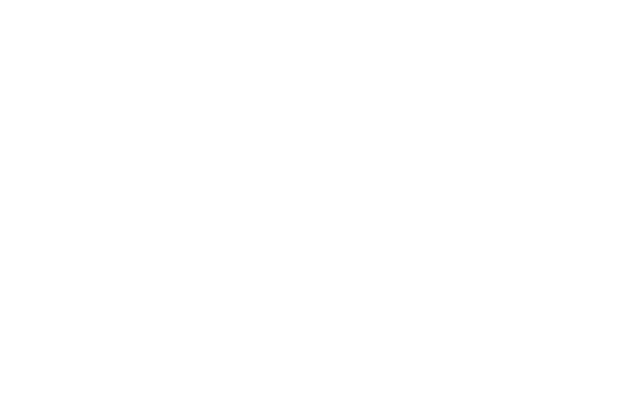
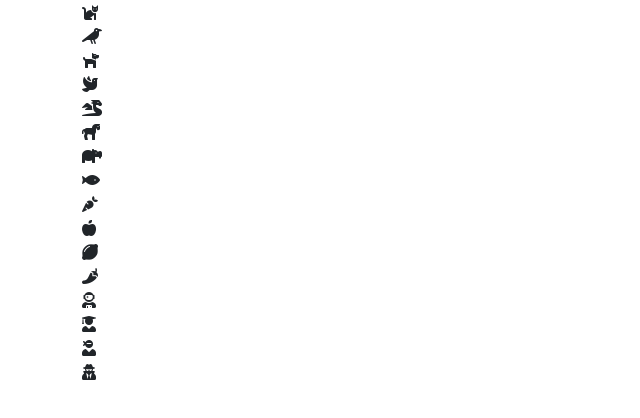
Before and after one commit to pHedi3/js-es6-icons, a plain HTML site: page index.html in a window 1280 px wide. Shown: the whole page, without its empty margins (0-640 px from the left). Drawn offline with nearby package versions, Linux system fonts and the light colour scheme.

Commit message:
fine prima parte

```diff
--- a/index.html
+++ b/index.html
@@ -5,12 +5,14 @@
     <meta http-equiv="X-UA-Compatible" content="IE=edge">
     <meta name="viewport" content="width=device-width, initial-scale=1.0">
     <title>ICONS</title>
+    <link href="https://cdnjs.cloudflare.com/ajax/libs/font-awesome/5.13.0/css/all.min.css" rel="stylesheet">
+    <link href="https://cdn.jsdelivr.net/npm/bootstrap@5.0.1/dist/css/bootstrap.min.css" rel="stylesheet" integrity="sha384-+0n0xVW2eSR5OomGNYDnhzAbDsOXxcvSN1TPprVMTNDbiYZCxYbOOl7+AMvyTG2x" crossorigin="anonymous">
     <link rel="stylesheet" href="./css/style.css">
 </head>
 <body>
 
     <div class="container">
-        <div class="row"></div>
+        <div class="row icon-container"></div>
     </div>
 
     <script src="./js/script.js"></script>
--- a/js/script.js
+++ b/js/script.js
@@ -0,0 +1,109 @@
+const icons = [
+	{
+		name: 'cat',
+		prefix: 'fa-',
+		type: 'animal',
+		family: 'fas'
+	},
+	{
+		name: 'crow',
+		prefix: 'fa-',
+		type: 'animal',
+		family: 'fas'
+	},
+	{
+		name: 'dog',
+		prefix: 'fa-',
+		type: 'animal',
+		family: 'fas'
+	},
+	{
+		name: 'dove',
+		prefix: 'fa-',
+		type: 'animal',
+		family: 'fas'
+	},
+	{
+		name: 'dragon',
+		prefix: 'fa-',
+		type: 'animal',
+		family: 'fas'
+	},
+	{
+		name: 'horse',
+		prefix: 'fa-',
+		type: 'animal',
+		family: 'fas'
+	},
+	{
+		name: 'hippo',
+		prefix: 'fa-',
+		type: 'animal',
+		family: 'fas'
+	},
+	{
+		name: 'fish',
+		prefix: 'fa-',
+		type: 'animal',
+		family: 'fas'
+	},
+	{
+		name: 'carrot',
+		prefix: 'fa-',
+		type: 'vegetable',
+		family: 'fas'
+	},
+	{
+		name: 'apple-alt',
+		prefix: 'fa-',
+		type: 'vegetable',
+		family: 'fas'
+	},
+	{
+		name: 'lemon',
+		prefix: 'fa-',
+		type: 'vegetable',
+		family: 'fas'
+	},
+	{
+		name: 'pepper-hot',
+		prefix: 'fa-',
+		type: 'vegetable',
+		family: 'fas'
+	},
+	{
+		name: 'user-astronaut',
+		prefix: 'fa-',
+		type: 'user',
+		family: 'fas'
+	},
+	{
+		name: 'user-graduate',
+		prefix: 'fa-',
+		type: 'user',
+		family: 'fas'
+	},
+	{
+		name: 'user-ninja',
+		prefix: 'fa-',
+		type: 'user',
+		family: 'fas'
+	},
+	{
+		name: 'user-secret',
+		prefix: 'fa-',
+		type: 'user',
+		family: 'fas'
+	}
+];
+const stampIcon = document.querySelector('.icon-container')
+
+
+icons.forEach((icons) => {
+    const {name,prefix,family} = icons
+stampIcon.innerHTML +=
+    `<div>
+        <i class="${family} ${prefix}${name}"></i>
+    </div>
+    `
+})
```
